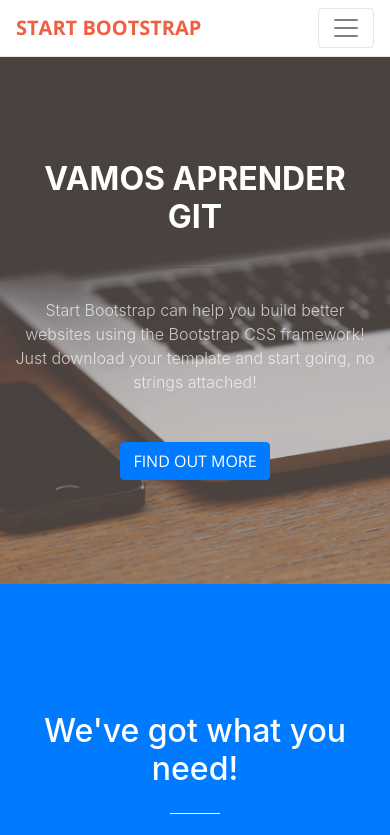
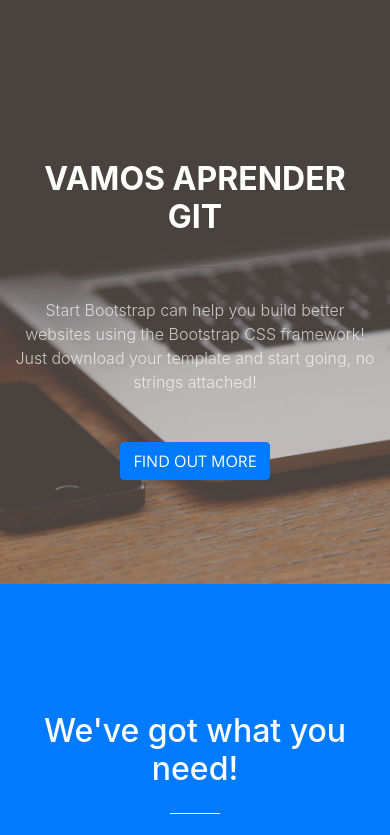
Before and after one commit to laismachado04/GitCursoTemplate, a website with bundled scripts: page index.html in a window 390 px wide. Shown: the top 835 px of the page. Built offline with nearby package versions, Linux system fonts and the light colour scheme.

Commit message:
Modificações - adicionado mais um ajuste

```diff
--- a/index.html
+++ b/index.html
@@ -28,13 +28,7 @@
   </head>
 
   <body id="page-top">
-
     <!-- Navigation -->
-    <nav class="navbar navbar-expand-lg navbar-light fixed-top" id="mainNav">
-      <div class="container">
-        <a class="navbar-brand js-scroll-trigger" href="#page-top">Start Bootstrap</a>
-        <button class="navbar-toggler navbar-toggler-right" type="button" data-toggle="collapse" data-target="#navbarResponsive" aria-controls="navbarResponsive" aria-expanded="false" aria-label="Toggle navigation">
-          <span class="navbar-toggler-icon"></span>
         </button>
         <div class="collapse navbar-collapse" id="navbarResponsive">
           <ul class="navbar-nav ml-auto">
```
